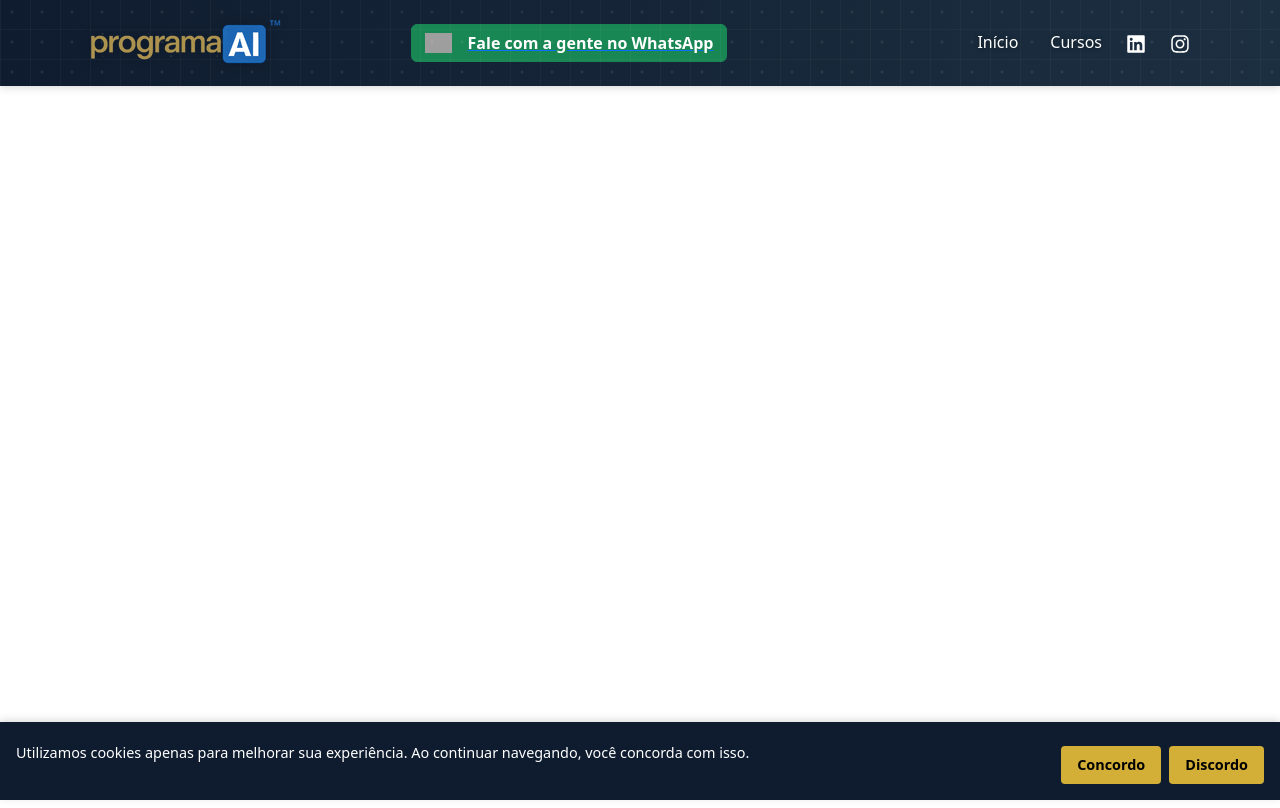
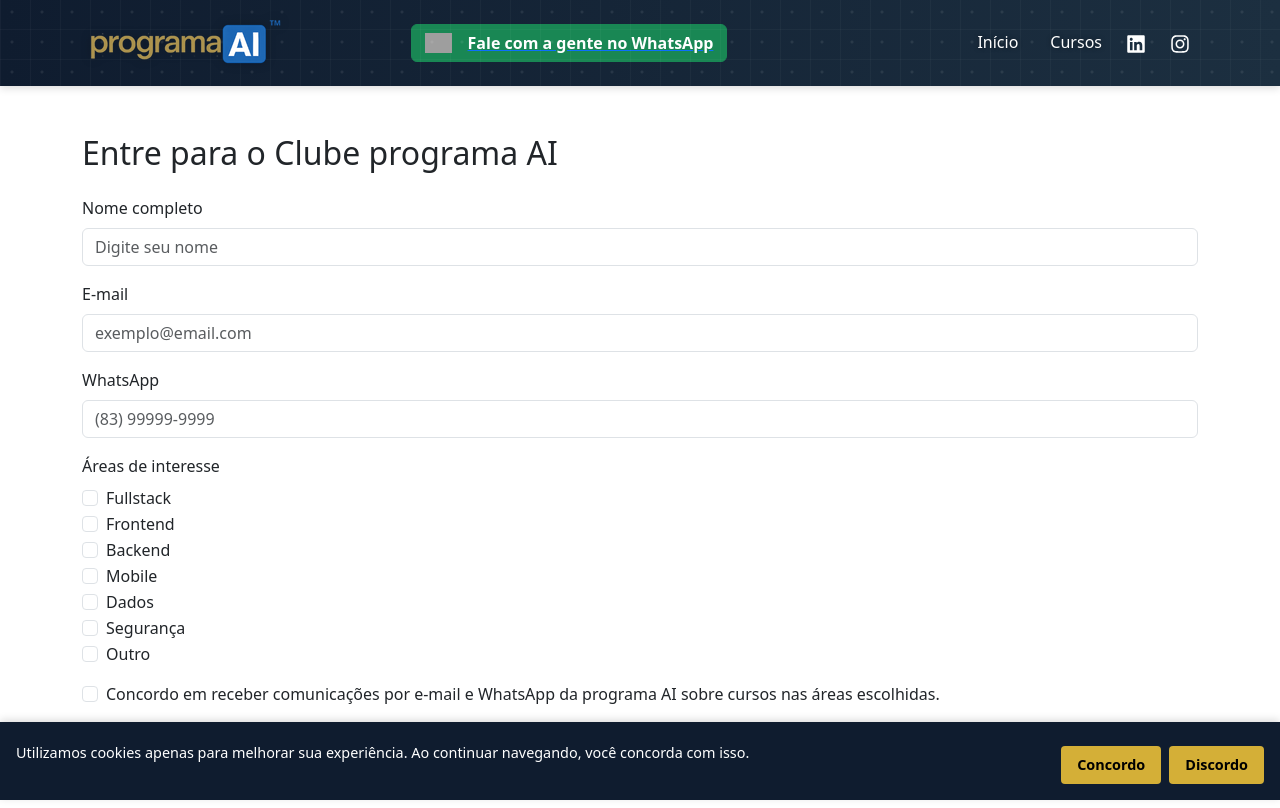
Before and after one commit to kelsonvictr/programaai-frontend, a React (Vite) app: page /interesse in a window 1280 px wide. Built offline with nearby package versions, Linux system fonts and the light colour scheme; no server answers; grey boxes are pictures that could not be loaded.

Commit message:
feat: teste lista interesse

```diff
--- a/src/App.tsx
+++ b/src/App.tsx
@@ -8,6 +8,7 @@ import CourseDetails from "./pages/CourseDetails"
 import Inscricao from "./pages/Inscricao"
 import CookieBanner from "./components/CookieBanner"
 import Admin from "./pages/Admin"
+import ListaInteresse from "./pages/Interesse"
 
 const App: React.FC = () => {
   return (
@@ -18,6 +19,7 @@ const App: React.FC = () => {
         <Route path="/cursos/:id" element={<CourseDetails />} />
         <Route path="/inscricao/:id" element={<Inscricao />} />
         <Route path="/galaxy" element={<Admin />} />
+        <Route path="/interesse" element={<ListaInteresse />} />
       </Routes>
       <CookieBanner />
     </Layout>
--- /dev/null
+++ b/src/pages/Interesse.tsx
@@ -0,0 +1,127 @@
+import { useState } from "react"
+import { Container, Form, Button, Alert } from "react-bootstrap"
+
+const ListaInteresse = () => {
+  const [nome, setNome] = useState("")
+  const [email, setEmail] = useState("")
+  const [whatsapp, setWhatsapp] = useState("")
+  const [interesses, setInteresses] = useState<string[]>([])
+  const [aceitaContato, setAceitaContato] = useState(false)
+  const [enviado, setEnviado] = useState(false)
+
+  const opcoesInteresse = [
+    "Fullstack",
+    "Frontend",
+    "Backend",
+    "Mobile",
+    "Dados",
+    "Segurança",
+    "Outro"
+  ]
+
+  const handleCheckboxChange = (area: string) => {
+    setInteresses(prev =>
+      prev.includes(area)
+        ? prev.filter(item => item !== area)
+        : [...prev, area]
+    )
+  }
+
+  const handleSubmit = (e: React.FormEvent) => {
+    e.preventDefault()
+
+    if (!nome || !email || !whatsapp || interesses.length === 0 || !aceitaContato) {
+      alert("Por favor, preencha todos os campos obrigatórios.")
+      return
+    }
+
+    const dados = {
+      nome,
+      email,
+      whatsapp,
+      interesses,
+      aceitaContato
+    }
+
+    console.log("📩 Dados enviados (mock):", dados)
+    setEnviado(true)
+  }
+
+  return (
+    <Container className="mt-5 mb-5">
+      <h2 className="mb-4">Entre para o Clube programa AI</h2>
+
+      {enviado ? (
+        <Alert variant="success">
+          Obrigado por se cadastrar! Em breve você receberá novidades e seu cupom de 5% de desconto no e-mail.
+        </Alert>
+      ) : (
+        <Form onSubmit={handleSubmit}>
+          <Form.Group className="mb-3">
+            <Form.Label>Nome completo</Form.Label>
+            <Form.Control
+              type="text"
+              value={nome}
+              onChange={e => setNome(e.target.value)}
+              placeholder="Digite seu nome"
+              required
+            />
+          </Form.Group>
+
+          <Form.Group className="mb-3">
+            <Form.Label>E-mail</Form.Label>
+            <Form.Control
+              type="email"
+              value={email}
+              onChange={e => setEmail(e.target.value)}
+              placeholder="exemplo@email.com"
+              required
+            />
+          </Form.Group>
+
+          <Form.Group className="mb-3">
+            <Form.Label>WhatsApp</Form.Label>
+            <Form.Control
+              type="tel"
+              value={whatsapp}
+              onChange={e => setWhatsapp(e.target.value)}
+              placeholder="(83) 99999-9999"
+              required
+            />
+          </Form.Group>
+
+          <Form.Group className="mb-3">
+            <Form.Label>Áreas de interesse</Form.Label>
+            <div>
+              {opcoesInteresse.map(area => (
+                <Form.Check
+                  key={area}
+                  type="checkbox"
+                  label={area}
+                  checked={interesses.includes(area)}
+                  onChange={() => handleCheckboxChange(area)}
+                />
+              ))}
+            </div>
+          </Form.Group>
+
+          <Form.Group className="mb-3">
+            <Form.Check
+              type="checkbox"
+              label="Concordo em receber comunicações por e-mail e WhatsApp da programa AI sobre cursos nas áreas escolhidas."
+              checked={aceitaContato}
+              onChange={() => setAceitaContato(!aceitaContato)}
+              required
+            />
+          </Form.Group>
+
+          <Button variant="primary" type="submit">
+            Quero entrar para o Clube
+          </Button>
+        </Form>
+      )}
+    </Container>
+  )
+}
+
+export default ListaInteresse
```
